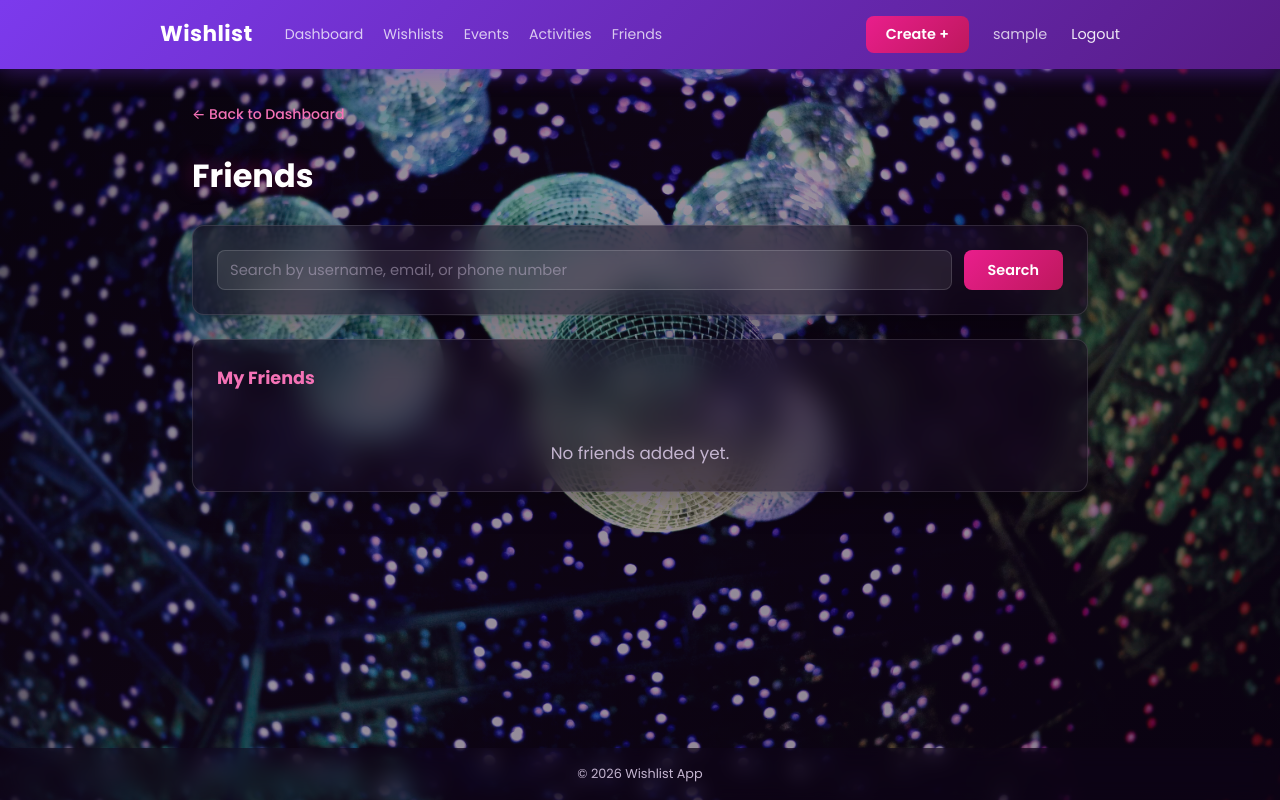
After one commit to dianestephani/wishlist, a Django app: page /friends/ in a window 1280 px wide. The commit adds this page. Run offline with Django 5.2, Linux system fonts and the light colour scheme; the visitor is signed in with stand-in values (Sample User, id 1).

Commit message:
friends link added to navbar

```diff
--- a/static/css/style.css
+++ b/static/css/style.css
@@ -1344,6 +1344,74 @@ strong {
     font-weight: 600;
 }
 
+/* ===== Friends ===== */
+.friends-search {
+    background: var(--glass-bg);
+    backdrop-filter: blur(16px);
+    border: 1px solid var(--glass-border);
+    border-radius: var(--radius);
+    box-shadow: var(--glass-shadow);
+    padding: 1.5rem;
+    margin-bottom: 1.5rem;
+}
+
+.friends-search-form {
+    display: flex;
+    gap: 0.75rem;
+}
+
+.friends-search-form input {
+    flex: 1;
+    padding: 0.55rem 0.75rem;
+    border: 1px solid rgba(255, 255, 255, 0.15);
+    border-radius: 8px;
+    font-size: 0.92rem;
+    font-family: inherit;
+    background: rgba(255, 255, 255, 0.08);
+    color: var(--text);
+    transition: border-color 0.2s, box-shadow 0.2s;
+}
+
+.friends-search-form input:focus {
+    outline: none;
+    border-color: var(--pink-light);
+    box-shadow: 0 0 0 3px rgba(244, 114, 182, 0.2);
+}
+
+.btn-search {
+    padding: 0.55rem 1.5rem;
+    background: linear-gradient(135deg, var(--pink) 0%, var(--magenta) 100%);
+    color: #fff;
+    border: none;
+    border-radius: 8px;
+    font-size: 0.9rem;
+    font-family: inherit;
+    font-weight: 600;
+    cursor: pointer;
+    transition: transform 0.15s, box-shadow 0.2s;
+    white-space: nowrap;
+}
+
+.btn-search:hover {
+    transform: translateY(-1px);
+    box-shadow: 0 4px 14px var(--pink-glow);
+}
+
+.friends-section {
+    background: var(--glass-bg);
+    backdrop-filter: blur(16px);
+    border: 1px solid var(--glass-border);
+    border-radius: var(--radius);
+    box-shadow: var(--glass-shadow);
+    padding: 1.5rem;
+}
+
+.friends-section .section-title {
+    color: var(--pink-light);
+    font-size: 1.1rem;
+    margin-bottom: 1rem;
+}
+
 /* ===== Mobile responsive ===== */
 @media (max-width: 640px) {
     header {
@@ -1482,4 +1550,8 @@ strong {
     .page-title {
         font-size: 1.3rem;
     }
-}
+
+    .friends-search-form {
+        flex-direction: column;
+    }
+}
--- a/templates/base.html
+++ b/templates/base.html
@@ -30,6 +30,7 @@
                         <a href="{% url 'wishlist:index' %}">Wishlists</a>
                         <a href="{% url 'wishlist:events' %}">Events</a>
                         <a href="{% url 'wishlist:activities' %}">Activities</a>
+                        <a href="{% url 'wishlist:friends' %}">Friends</a>
                     </div>
                 {% endif %}
             </div>
@@ -61,6 +62,7 @@
                 <a href="{% url 'wishlist:index' %}">Wishlists</a>
                 <a href="{% url 'wishlist:events' %}">Events</a>
                 <a href="{% url 'wishlist:activities' %}">Activities</a>
+                <a href="{% url 'wishlist:friends' %}">Friends</a>
                 <div class="mobile-nav-divider"></div>
                 <a href="#" onclick="openCreateModal('wishlist'); toggleMobileNav(); return false;">Create Wishlist</a>
                 <a href="#" onclick="openCreateModal('event'); toggleMobileNav(); return false;">Create Event</a>
--- /dev/null
+++ b/templates/wishlist/friends.html
@@ -0,0 +1,22 @@
+{% extends "base.html" %}
+
+{% block title %}Friends - Wishlist{% endblock %}
+
+{% block content %}
+<div class="page-header">
+    <a href="{% url 'wishlist:dashboard' %}" class="back-link">&larr; Back to Dashboard</a>
+    <h1 class="page-title">Friends</h1>
+</div>
+
+<div class="friends-search">
+    <form method="get" class="friends-search-form">
+        <input type="text" name="q" placeholder="Search by username, email, or phone number" value="{{ request.GET.q|default:'' }}">
+        <button type="submit" class="btn-search">Search</button>
+    </form>
+</div>
+
+<div class="friends-section">
+    <h2 class="section-title">My Friends</h2>
+    <p class="empty-state">No friends added yet.</p>
+</div>
+{% endblock %}
--- a/wishlist/urls.py
+++ b/wishlist/urls.py
@@ -23,6 +23,8 @@ urlpatterns = [
     path("item/<int:item_id>/visit-store/", views.visit_store, name="visit_store"),
     path("item/<int:item_id>/purchase/", views.mark_purchased, name="mark_purchased"),
     path("item/<int:item_id>/undo-purchase/", views.undo_purchase, name="undo_purchase"),
+    # Friends
+    path("friends/", views.friends, name="friends"),
     # Events
     path("events/", views.events_list, name="events"),
     path("events/<int:event_id>/", views.event_detail, name="event_detail"),
--- a/wishlist/views.py
+++ b/wishlist/views.py
@@ -207,6 +207,11 @@ def delete_activity(request, activity_id):
 
 
 @login_required
+def friends(request):
+    return render(request, "wishlist/friends.html")
+
+
+@login_required
 def events_list(request):
     events = Event.objects.filter(created_by=request.user)
     return render(request, "wishlist/events.html", {"events": events})
```
Also changed, not shown: 2 other files.
